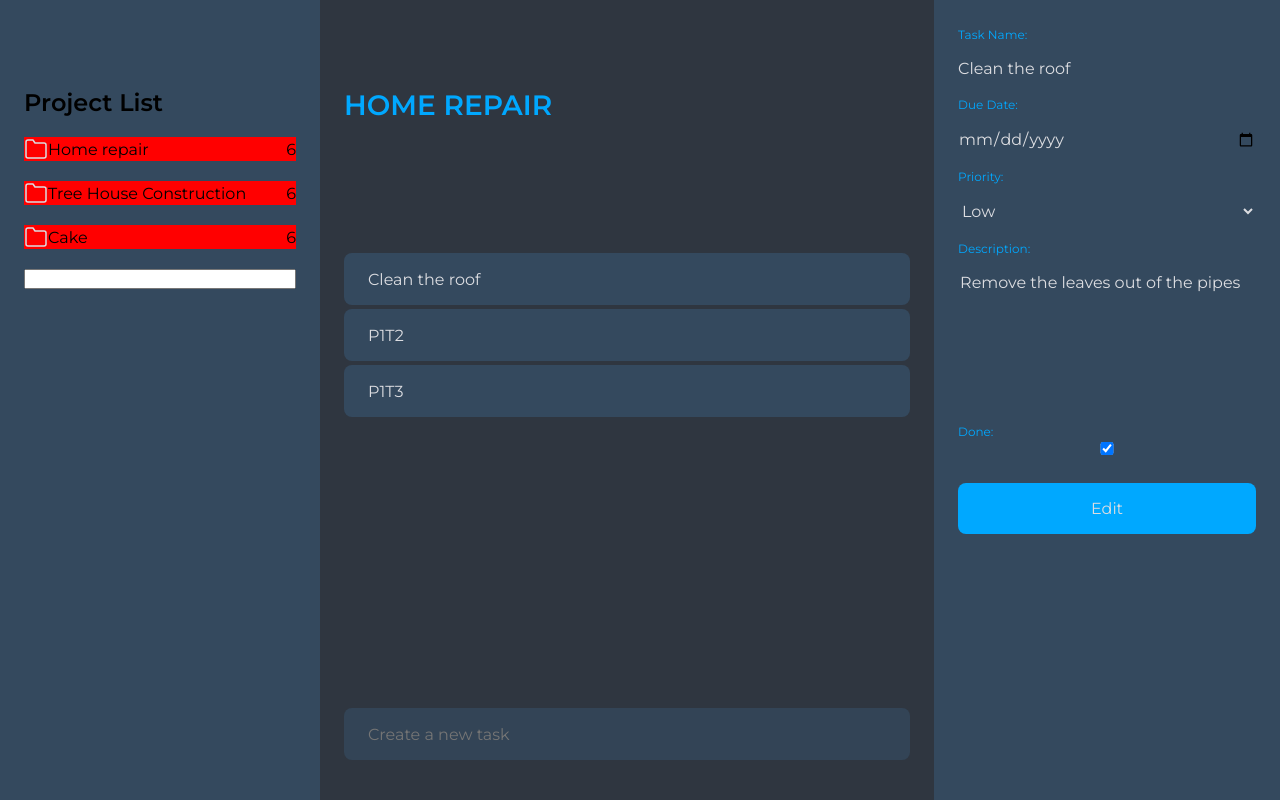
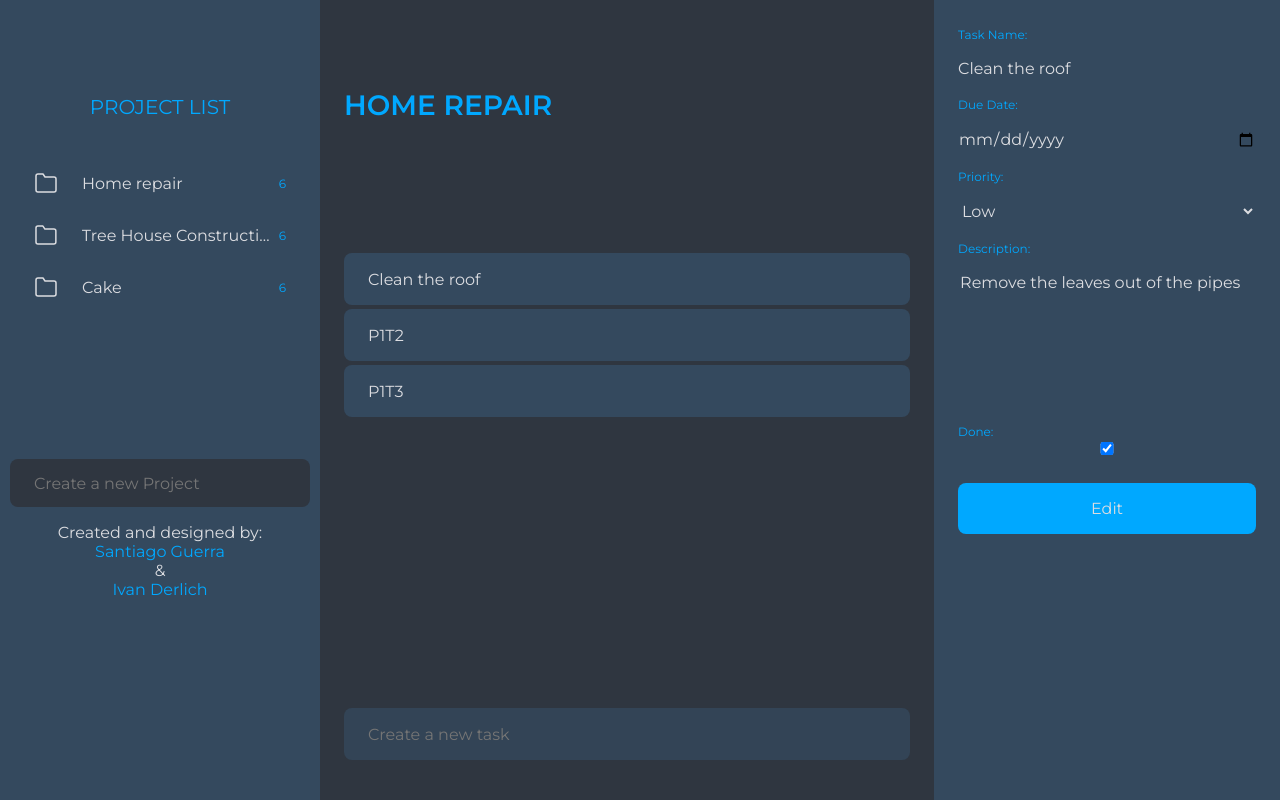
Before and after one commit to SantiagoGuerra/to-do, a website built with webpack: page src/index.html in a window 1280 px wide. Built offline with nearby package versions, Linux system fonts and the light colour scheme.

Commit message:
Add Styles to project list

```diff
--- a/src/actions/loadProjectList.js
+++ b/src/actions/loadProjectList.js
@@ -14,10 +14,11 @@ export default function loadProjectList(projectList) {
 
   const folderIcon = feather.icons.folder;
   folderIcon.attrs.class += ' project-list-folder-icon';
-  //  console.dir(folderIcon.attrs.class);
+
+  appendChild('#projectList', '', 'project-list-container', 'div').classList.add('project-list-container');
 
   projectList.forEach(project => {
-    const projectListElem = appendChild('#projectList',
+    const projectListElem = appendChild('#project-list-container',
       `${folderIcon.toSvg()}
       <p class='project-name'>${project.name}</p>
       <span class="project-list-number-of-tasks" >6</span>
@@ -32,11 +33,6 @@ export default function loadProjectList(projectList) {
 
     const deleteButton = createElementFrom(feather.icons['trash-2'].toSvg());
     deleteButton.classList.add('project-list-delete');
-    //deleteButton.innerHTML = 'Delete';
-
-    // const deleteButton = document.createElement('button');
-    // deleteButton.classList.add('project-list-delete');
-    // deleteButton.innerHTML = 'Delete';
 
     deleteButton.addEventListener('click', () => {
       const target = document.querySelector(`#${project.id}`);
@@ -50,13 +46,16 @@ export default function loadProjectList(projectList) {
       }
       document.querySelector('.edit-task').innerHTML = '';
       const inputTask = document.querySelector('#add-task');
-      inputTask.parentElement.removeChild(inputTask);
+      if (true && state.projectList.projects.length === 0) {
+        inputTask.parentElement.removeChild(inputTask);
+      }
     });
     projectListElem.appendChild(deleteButton);
   });
   const inputProject = appendChild('#projectList', '', 'add-project', 'input');
   inputProject.type = 'text';
-  inputProject.classList.add('text-color-black');
+  inputProject.classList.add('project-list-input-project');
+  inputProject.setAttribute('placeholder', 'Create a new Project');
 
 
   inputProject.addEventListener('keyup', e => {
@@ -66,4 +65,8 @@ export default function loadProjectList(projectList) {
       loadProjectList(state.projectList.projects);
     }
   });
+  appendChild('#projectList', `Created and designed by:<br>
+  <a href="http://santiagoguerra.github.io/">Santiago Guerra</a><br>
+  & <br><a href="http://www.ivanderlich.com/">Ivan Derlich</a>`, '', 'div')
+    .classList.add('credits');
 }
--- a/src/styles/components/_projectList.scss
+++ b/src/styles/components/_projectList.scss
@@ -4,16 +4,27 @@
   height: 100%;
   display: flex;
   flex-direction: column;
-  padding: 24px;
-  & > *{
-    margin-bottom: 20px;
+  padding: 10px;
+  &-title{
+    margin-top: 85px;
+    margin-bottom: 40px;
+    text-transform: uppercase;
+    text-align: center;
+    color: var(--third-color);
+    font-weight: 100;
+    font-size: 20px;
   }
-  &-title{
-    margin-top: var(--title-margin-top)
+  &-container{
+    //background-color: blue;
+    height:300px;
+    overflow-y: auto;
   }
   &-project{
-    background-color: red;
+
+    padding:24px;
+    height: 44px;
     display: flex;
+    margin-bottom: 4px;
     align-items: center;
     justify-content: end;
     &:hover .project-list-delete{
@@ -22,21 +33,52 @@
     &:hover .project-list-folder-icon{
       display:none;
     }
+    &:hover{
+      background-color: var(--main-color);
+      border-radius: 8px;
+      cursor: pointer;
+    }
   }
   &-number-of-tasks{
     order:3;
+    color: var(--third-color);
+    font-size: 12px;
   }
   &-delete{
     order: -1;
     display: none;
+    &:hover{
+      stroke:red;
+    }
   }
-  &-folder-icon{
-
+  &-input-project{
+    color: var(--light-color);
+    background: var(--main-color);
+    margin-bottom: 16px;
+    height: 44px;
+    border: none;
+    padding: 24px;
+    font-size: 16px;
+    border-radius: 8px;
+    width: 100%;
   }
 }
 .project-name{
   margin-right: auto;
+  margin-left: 24px;
   text-overflow: ellipsis;
   overflow: hidden;
   white-space: nowrap;
+  color:var(--light-color);
 }
+.credits{
+  color: var(--light-color);
+  text-align: center;
+  & > * {
+    margin-bottom: 6px;
+  }
+  & > a {
+    text-decoration: none;
+    color: var(--third-color);
+  }
+}
```
Also changed, not shown: src/index.html (+2 -0 lines).
